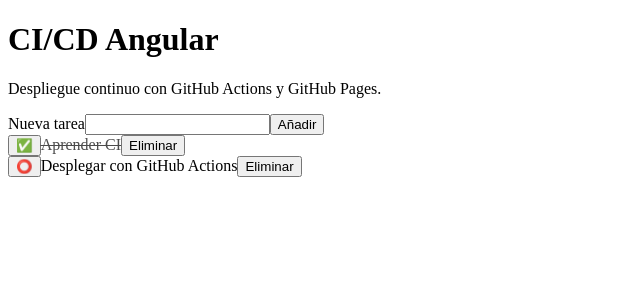
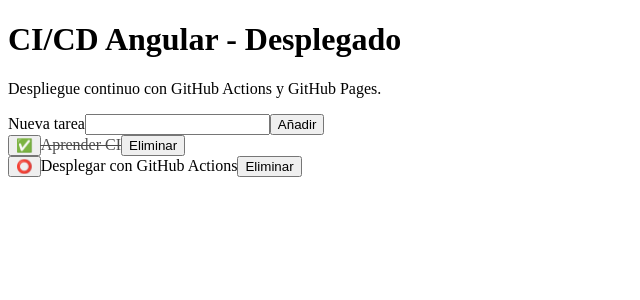
Before and after one commit to EMILIOJP33/cicd-angular, an Angular app: page / in a window 1280 px wide. Shown: the top 300 px of the page, without its empty margins (0-640 px from the left). Built offline with nearby package versions, Linux system fonts and the light colour scheme.

Commit message:
Cambiar el titulo visible de la aplicacion

```diff
--- a/src/app/app.ts
+++ b/src/app/app.ts
@@ -8,5 +8,5 @@ import { TodoList } from './todo-list/todo-list';
   templateUrl: './app.html',
 })
 export class App {
-  readonly title = signal('CI/CD Angular');
+  readonly title = signal('CI/CD Angular - Desplegado');
 }
```
Also changed, not shown: 1 other file (tests, documents, lock files or other folders).
